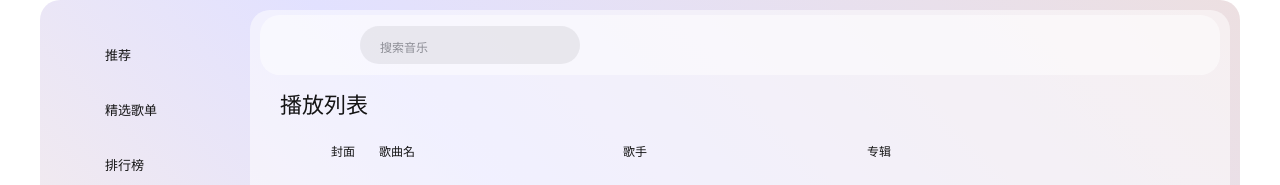
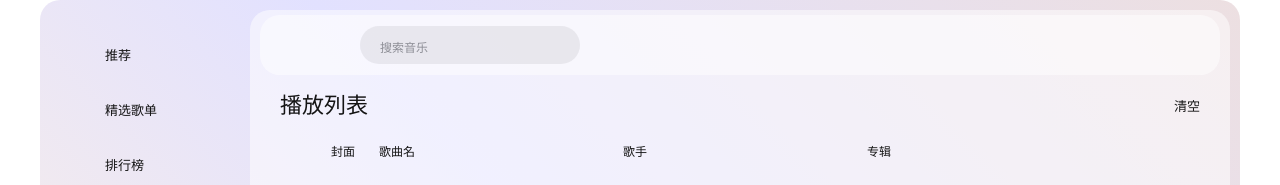
Before and after one commit to BrickPickerOrg/B726Desktop, a Vue app: page /localList in a window 1280 px wide. Shown: the top 185 px of the page. Built offline with nearby package versions, Linux system fonts and the light colour scheme; a web font is replaced by a local one.

Commit message:
fix: 进度条未计算边距

```diff
--- a/src/App.vue
+++ b/src/App.vue
@@ -57,7 +57,8 @@ export default {
     const rangeMousemove = (e: any) => {
       if (mouseDown.value) {
         const totalWidth = container.value?.offsetWidth as number;
-        const moveX = e.pageX - originX.value;
+        const leftDistance = 10;// 底部播放器到左侧的距离
+        const moveX = e.pageX - originX.value - leftDistance;
         moveProgress.value = (moveX / totalWidth) * 100;
         layoutFooter.value.rangeMousemove();
       }
--- a/src/layout/player/audio_player.vue
+++ b/src/layout/player/audio_player.vue
@@ -97,6 +97,11 @@ export default defineComponent({
       if (mode === PlayMode.LOOP.toString()) {
         // 列表循环
         const nextMusic = $localList.nextMusic(playingSong.value.id);
+        if(!nextMusic){
+          // 如果获取不到下一首歌 单曲循环
+          play()
+          return
+        }
         playCheckMusic(nextMusic);
       }
       if (mode === PlayMode.SINGLE_LOOP.toString()) {
--- a/src/layout/volume/volume.vue
+++ b/src/layout/volume/volume.vue
@@ -28,7 +28,8 @@ export default defineComponent({
     const progressChange = (e: any) => {
       const totalWidth = volumeBox.value?.offsetWidth as number;
       const originX = volumeBox.value?.offsetLeft as number;
-      const moveX = e.pageX - originX;
+      const leftDistance = 10;// 底部播放器到左侧的距离
+      const moveX = e.pageX - originX - leftDistance;
       progress.value = (moveX / totalWidth) * 100
       if(progress.value > 100) progress.value = 100
       if(progress.value < 0) progress.value = 0
--- a/src/pages/list/list.vue
+++ b/src/pages/list/list.vue
@@ -1,8 +1,18 @@
 <template>
   <div class="local-music-list">
-    <h2 class="title">播放列表</h2>
+    <div class="top">
+      <h2 class="title">播放列表</h2>
+      <div class="clear-btn">
+        <div class="iconfont-delete"></div>
+        <span>清空</span>
+      </div>
+    </div>
     <div class="song-list-wrap">
-      <SongList :musicList="list" showDeleteButton @removeMusicFromIdSuccess="removeMusicFromIdSuccess"></SongList>
+      <SongList
+        :musicList="list"
+        showDeleteButton
+        @removeMusicFromIdSuccess="removeMusicFromIdSuccess"
+      ></SongList>
     </div>
   </div>
 </template>
@@ -22,12 +32,12 @@ export default defineComponent({
     const list = ref($localList.getLocalList());
 
     const removeMusicFromIdSuccess = () => {
-      list.value = $localList.getLocalList()
-    }
+      list.value = $localList.getLocalList();
+    };
 
     return {
       list,
-      removeMusicFromIdSuccess
+      removeMusicFromIdSuccess,
     };
   },
 });
@@ -42,9 +52,33 @@ export default defineComponent({
   padding: 20px;
   overflow-x: hidden;
 
-  .title {
-    font-size: 22px;
-    color: $font-color;
+  .top {
+    display: flex;
+    flex-flow: row nowrap;
+    justify-content: space-between;
+
+    .title {
+      font-size: 22px;
+      color: $font-color;
+    }
+
+    .clear-btn {
+      display: flex;
+      flex-flow: row nowrap;
+      align-items: center;
+      font-size: 13px;
+      cursor: pointer;
+      color: $font-color;
+
+      .iconfont-delete {
+        font-size: 16px;
+        margin-right: 3px;
+      }
+
+      &:hover {
+        color: $primary-color;
+      }
+    }
   }
 
   .song-list-wrap {
--- a/src/plugins/localList.ts
+++ b/src/plugins/localList.ts
@@ -8,16 +8,18 @@ interface Music {
 }
 
 const useLocalListHandle = () => {
-  // 本地音乐播放列表
-  let list = JSON.parse(localStorage.getItem('musicLocalList') || '[]')
-
   // 获取本地音乐播放列表
   const getLocalList = () => {
     return JSON.parse(localStorage.getItem('musicLocalList') || '[]')
   }
 
+  // 本地音乐播放列表
+  let list = getLocalList()
+
   // 列表新增歌曲
   const insertMusicToList = (music: Music) => {
+    // 更新本地列表
+    list = getLocalList()
     if (!isListBeIncluded(music.id)) {
       list.unshift(music)
       saveLocalList()
```
Also changed, not shown: src/background.ts (+4 -4 lines), src/components/components.ts (line endings or trailing spaces).
